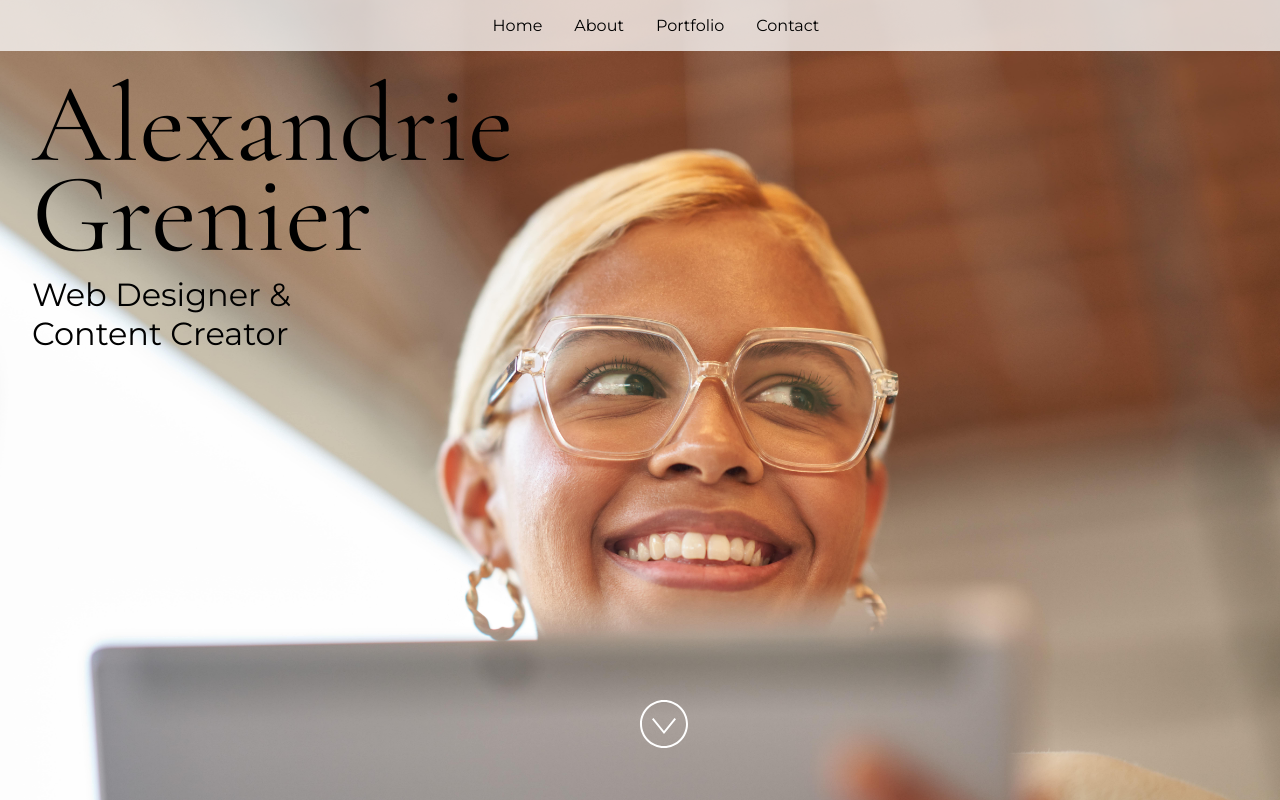
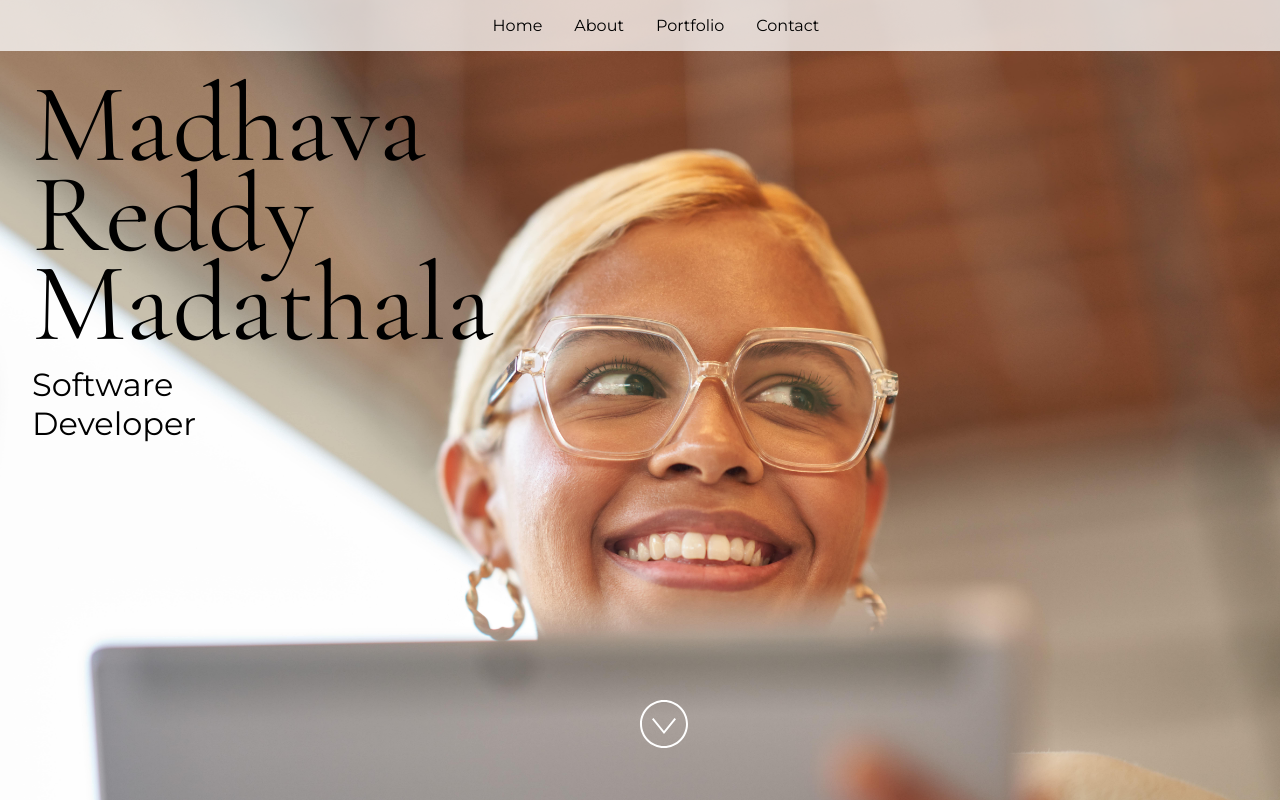
Before and after one commit to MadhavaReddyMadathala/rathod, a React (Vite) app: page / in a window 1280 px wide. Built offline with nearby package versions, Linux system fonts and the light colour scheme.

Commit message:
Update App.jsx

```diff
--- a/src/App.jsx
+++ b/src/App.jsx
@@ -24,15 +24,14 @@ import "./styles.css";
  * If you don't have one of the social sites listed, leave it as an empty string.
  */
 const siteProps = {
-  name: "Alexandrie Grenier",
-  title: "Web Designer & Content Creator",
-  email: "alex@example.com",
-  gitHub: "microsoft",
-  instagram: "microsoft",
-  linkedIn: "satyanadella",
-  medium: "",
-  twitter: "microsoft",
-  youTube: "Code",
+  name: "Madhava Reddy Madathala",
+  title: "Software Developer",
+  email: "madathalamadhavareddy@gmail.com",
+  gitHub: "/MadhavaReddyMadathala",
+  instagram: "hitomu_japana_eito/?next=%2F",
+  linkedIn: "/madhavareddymadathala",
+  medium: "madathalamadhavareddy",
+  twitter: "hitomu_japana_",
 };
 
 const primaryColor = "#4E567E";
```
